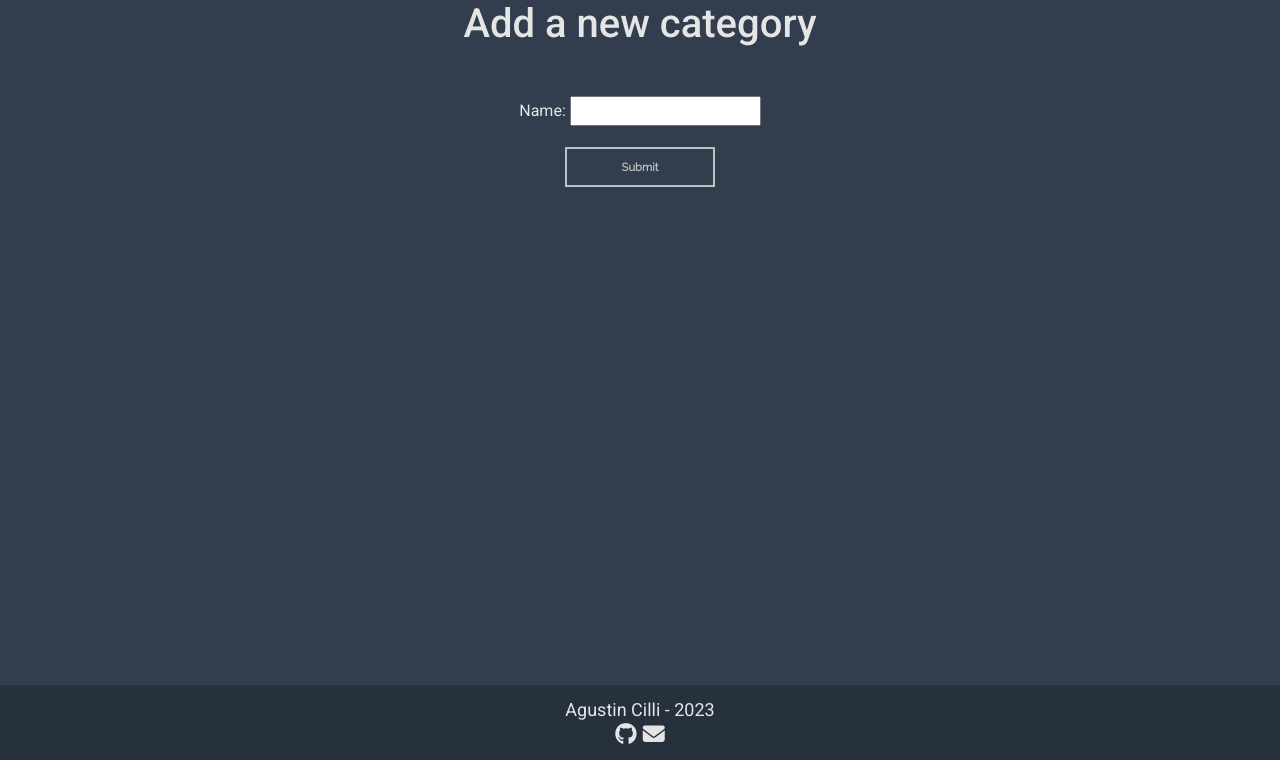
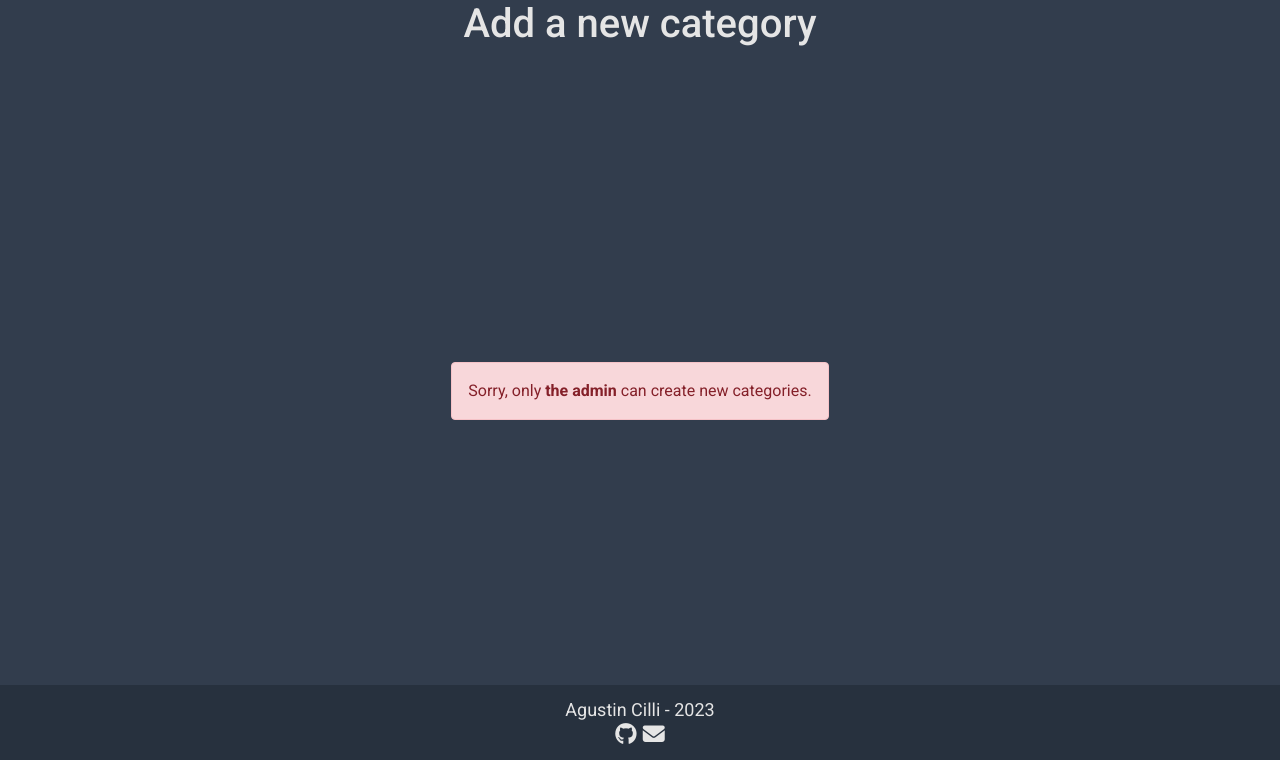
Before and after one commit to cilliagustin/code-pool, a Django app: page /new_category/ in a window 1280 px wide. Shown: the part 40-800 px from the top of the page. Run offline with Django 3.2, Linux system fonts and the light colour scheme; some libraries are stand-ins or nearby versions.

Commit message:
Create template to create new category

```diff
--- a/templates/add_category.html
+++ b/templates/add_category.html
@@ -8,6 +8,7 @@
     <div class="row">
         <div class="col-12 col-md-10 offset-md-1 create-edit-post">
             <h1>Add a new category</h1>
+            {% if user.is_superuser %}
             <div class="form-group">
                 <form method="POST" class="mt-5 d-flex flex-column align-items-center justify-content-center">
                     {% csrf_token %}
@@ -15,6 +16,13 @@
                     <button type="submit" class="custom-btn"><p>Submit</p></button>
                 </form>
             </div>
+            {% else %}
+            <div class="h-100 w-100 d-flex justify-content-center align-items-center">
+                <div class="alert alert-danger" role="alert">
+                    Sorry, only <span class="fw-bold">the admin</span> can create new categories.
+                </div>
+            </div>
+            {% endif %}
         </div>
     </div>
 </div>
```
